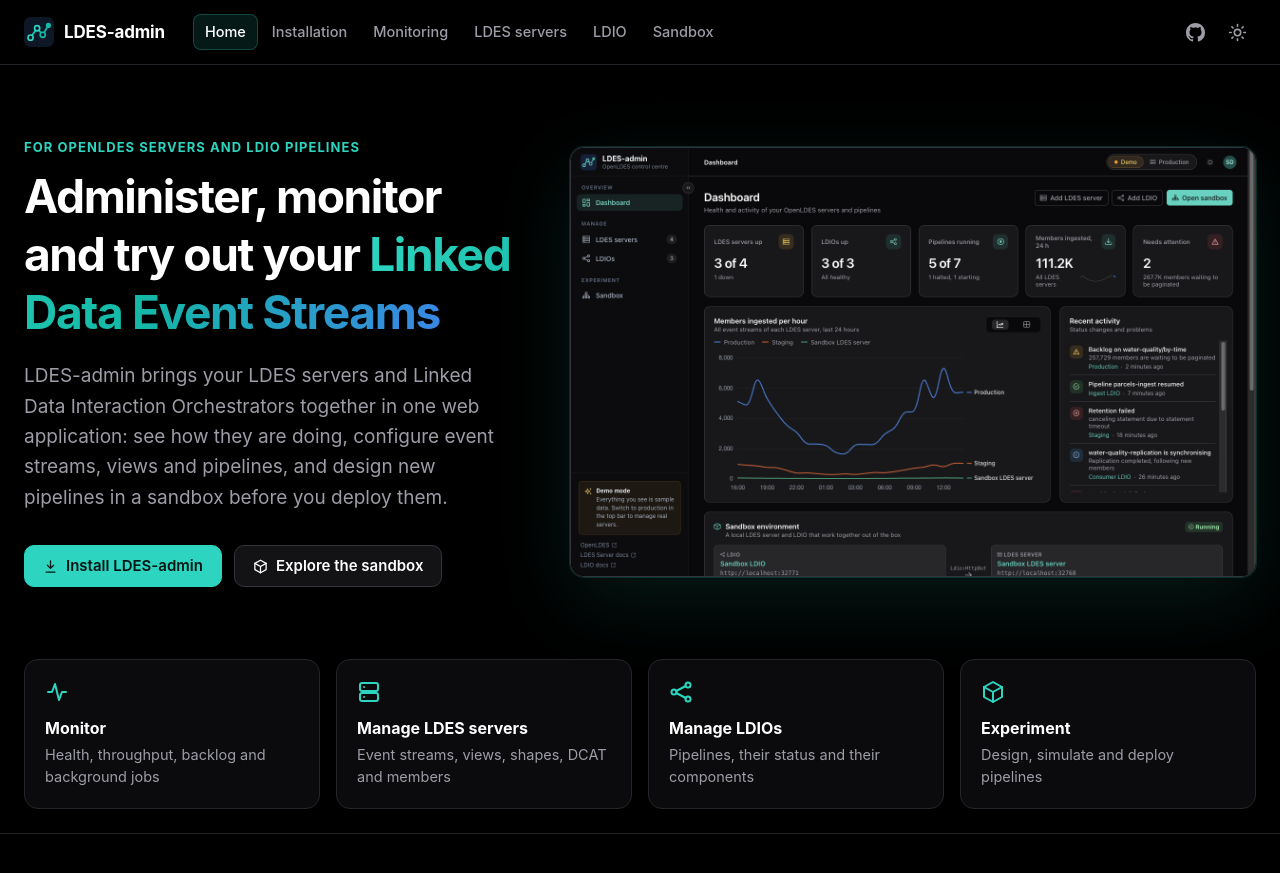
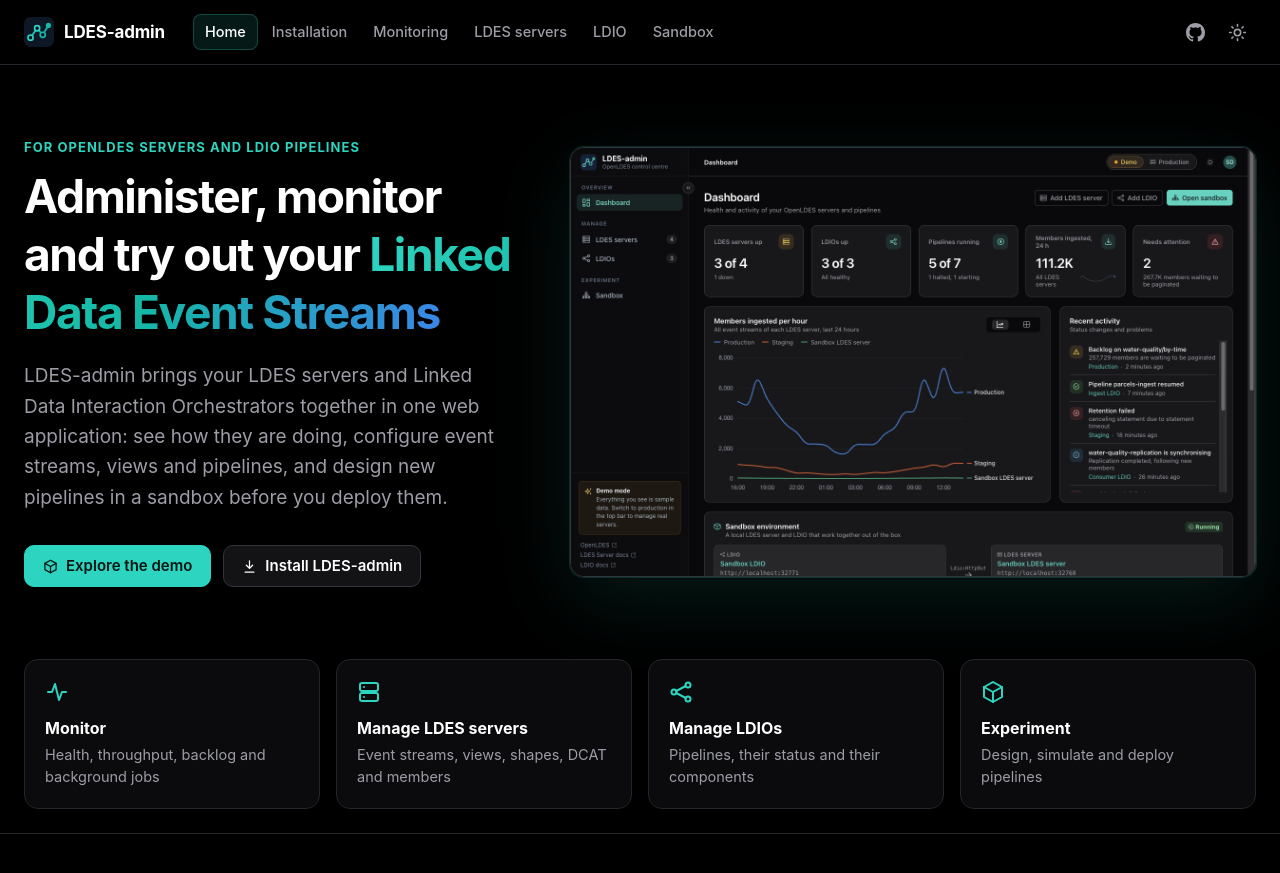
Before and after one commit to OpenLDES/LDES-admin, a Jekyll site: the page built from docs/index.html, in a window 1280 px wide and 900 px high. Shown: the top 873 px of the window. Built offline with Jekyll 4.4.1, drawn with Linux system fonts in a browser that asks for light colours.

Commit message:
feat: add demo button

```diff
--- a/docs/index.html
+++ b/docs/index.html
@@ -15,11 +15,11 @@ description: >-
       new pipelines in a sandbox before you deploy them.
     </p>
     <div class="hero-actions">
-      <a class="button primary" href="{{ '/installation/' | relative_url }}">
+      <a class="button primary" href="{{ '/demo/' | relative_url }}">
+        {% include icon.html name="sandbox" %} Explore the demo
+      </a>
+      <a class="button" href="{{ '/installation/' | relative_url }}">
         {% include icon.html name="download" %} Install LDES-admin
-      </a>
-      <a class="button" href="{{ '/sandbox/' | relative_url }}">
-        {% include icon.html name="sandbox" %} Explore the sandbox
       </a>
     </div>
   </div>
```
